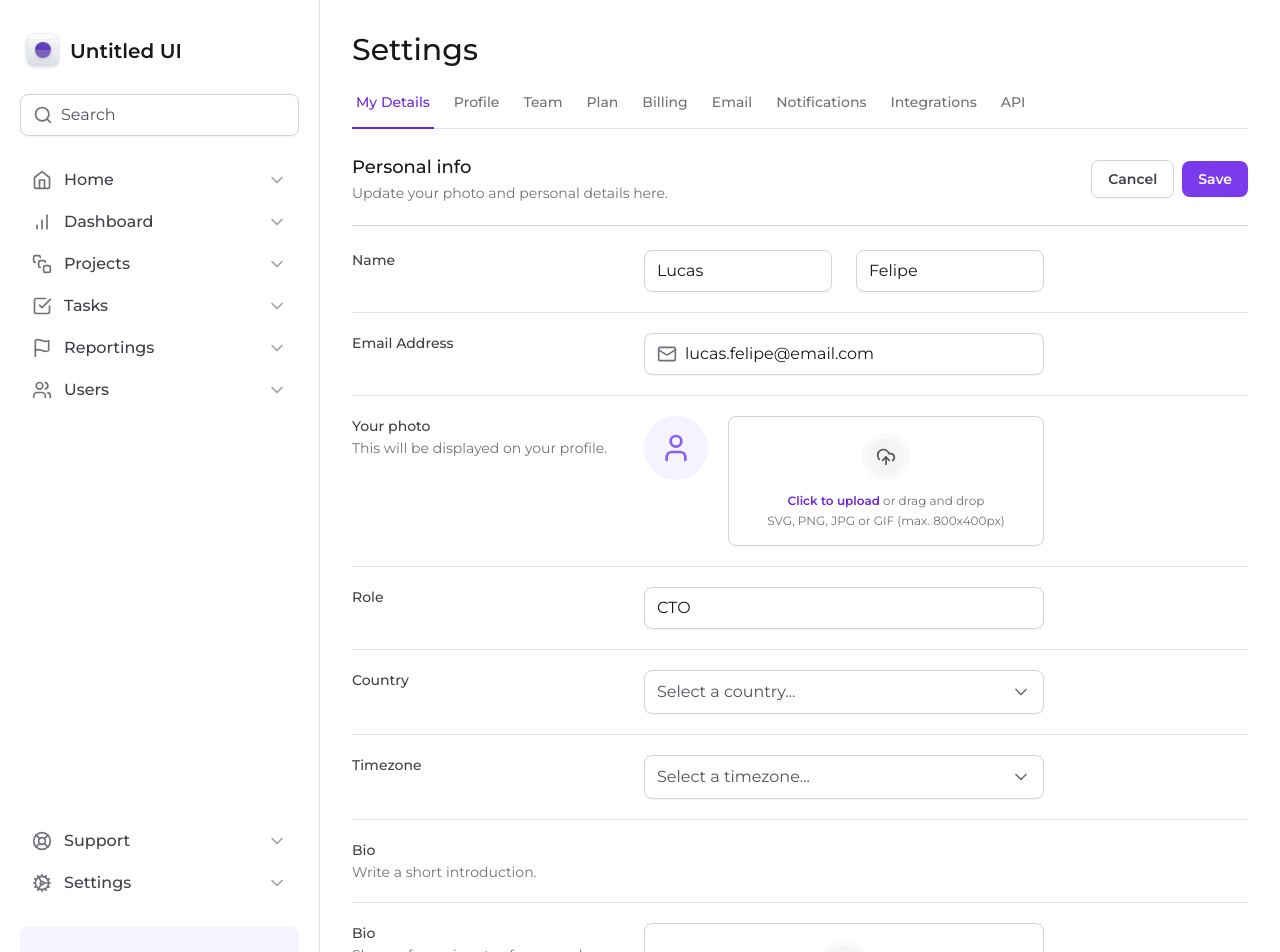
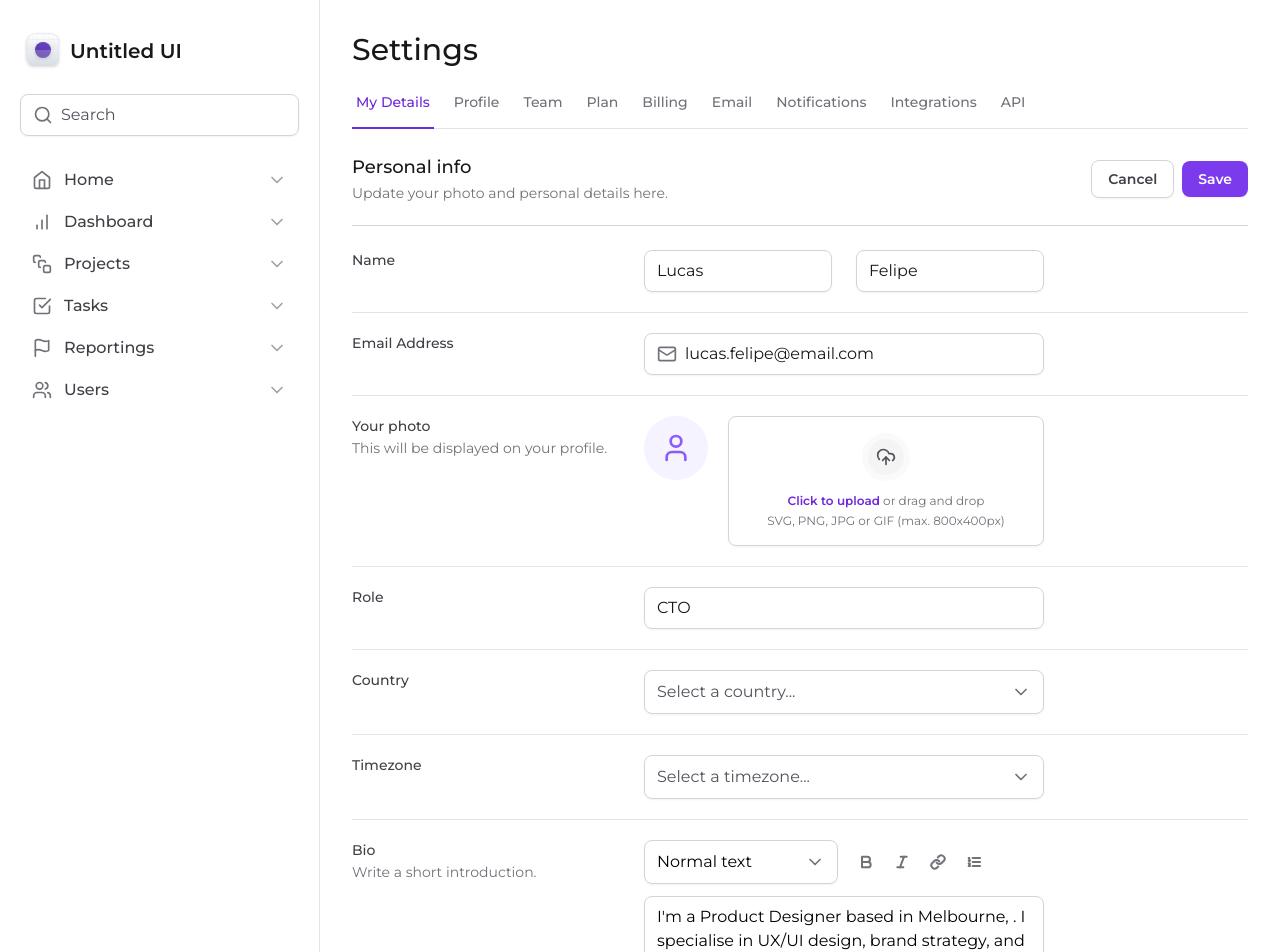
Before and after one commit to LFeli/Rocketseat-Ignite, a Next.js app in the folder masterizando-o-tailwind/: page / in a window 1280 px wide. Shown: the top 952 px of the page. Built offline with nearby package versions, Linux system fonts and the light colour scheme.

Commit message:
feat: adding text area in form section

```diff
--- a/masterizando-o-tailwind/src/app/page.tsx
+++ b/masterizando-o-tailwind/src/app/page.tsx
@@ -1,9 +1,11 @@
 import { SettingsTabs } from '@/components/SettingsTabs/Index'
 import * as Input from '@/components/Input'
 import * as FileInput from '@/components/Form/FileInput/Index'
-import { Mail } from 'lucide-react'
+import { Bold, Italic, Link, ListOrdered, Mail } from 'lucide-react'
 import { Select } from '@/components/Form/Select'
 import { SelectItem } from '@/components/Form/Select/SelectItem'
+import { type } from 'os'
+import { Textarea } from '@/components/Form/Textarea'
 
 export default function Home() {
   return (
@@ -152,7 +154,59 @@
               </span>
             </label>
 
-            <div></div>
+            <div className="space-y-3">
+              <div className="grid grid-cols-2 gap-3">
+                <Select placeholder="Select a country..." defaultValue="normal">
+                  <SelectItem
+                    value="normal"
+                    defaultChecked
+                    text="Normal text"
+                  />
+                  <SelectItem value="md" text="Markdown" />
+                </Select>
+
+                <div className="flex items-center gap-1">
+                  <button
+                    type="button"
+                    className="rounded-md p-2 hover:bg-zinc-50"
+                  >
+                    <Bold className="h-4 w-4 text-zinc-500" stroke-width={3} />
+                  </button>
+
+                  <button
+                    type="button"
+                    className="rounded-md p-2 hover:bg-zinc-50"
+                  >
+                    <Italic
+                      className="h-4 w-4 text-zinc-500"
+                      stroke-width={3}
+                    />
+                  </button>
+
+                  <button
+                    type="button"
+                    className="rounded-md p-2 hover:bg-zinc-50"
+                  >
+                    <Link className="h-4 w-4 text-zinc-500" stroke-width={3} />
+                  </button>
+
+                  <button
+                    type="button"
+                    className="rounded-md p-2 hover:bg-zinc-50"
+                  >
+                    <ListOrdered
+                      className="h-4 w-4 text-zinc-500"
+                      stroke-width={3}
+                    />
+                  </button>
+                </div>
+              </div>
+
+              <Textarea
+                id="bio"
+                defaultValue="I'm a Product Designer based in Melbourne, . I specialise in UX/UI design, brand strategy, and Webflow development."
+              />
+            </div>
           </div>
 
           {/* Portfolio field */}
```
